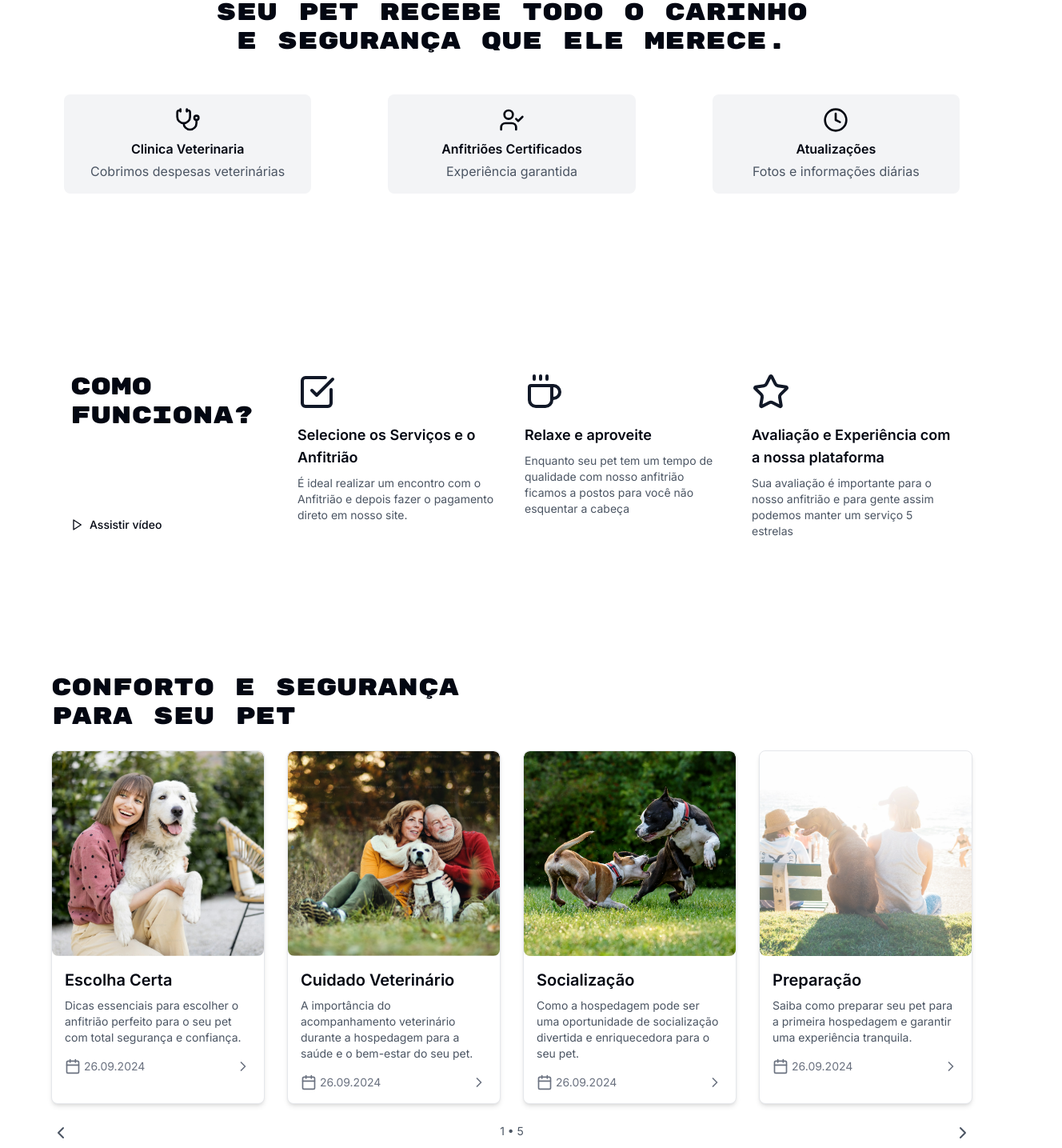
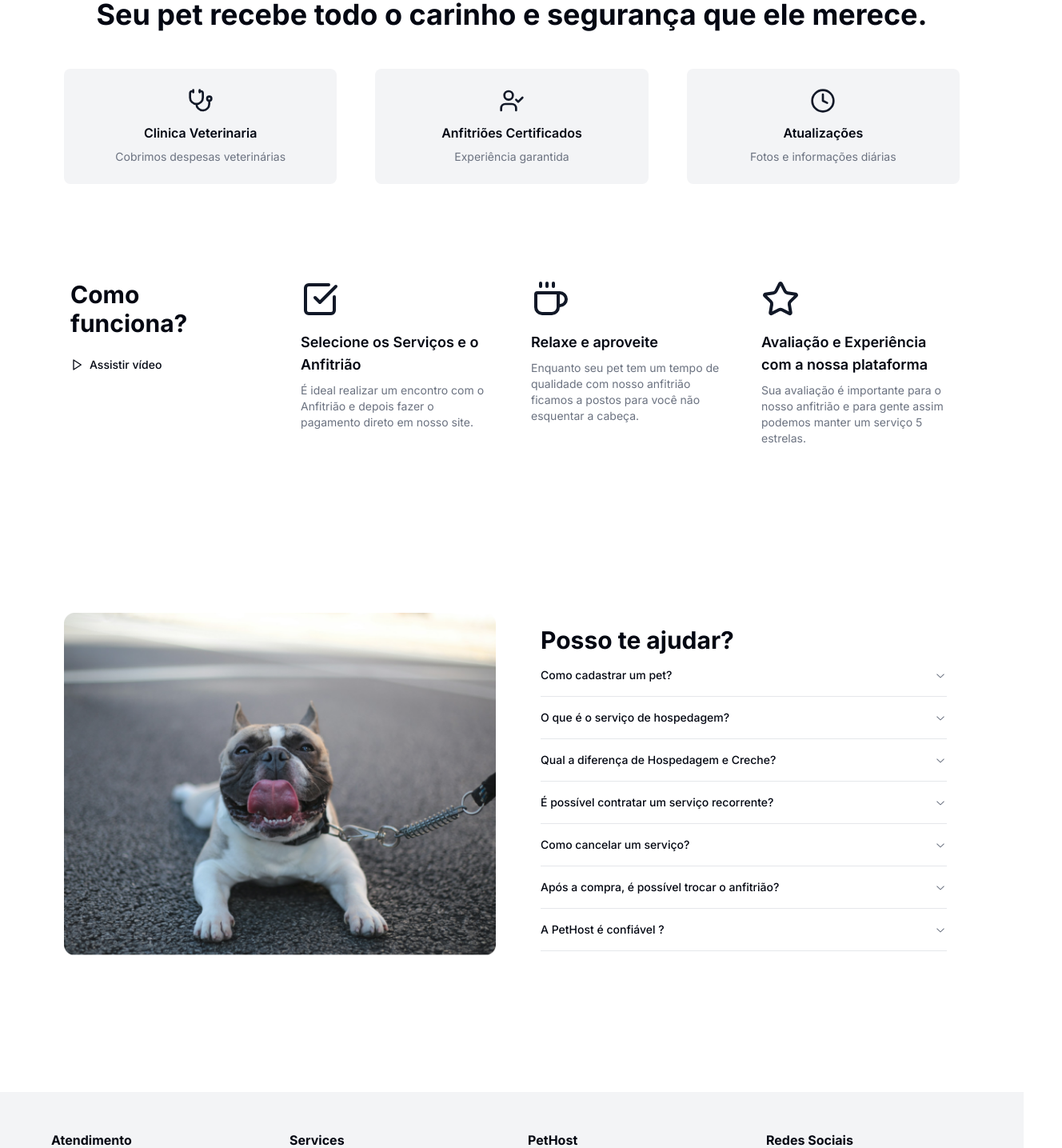
Before and after one commit to co-finampy/pethost-web, a Next.js app: page / in a window 1280 px wide. Shown: the part 580-2015 px from the top of the page at 80% size, 1328 px wide, since content can reach past the window. Built offline with nearby package versions, Linux system fonts and the light colour scheme.

Commit message:
fix(lp): mode responsive

```diff
--- a/src/app/(landing-page)/components/Beneficios.tsx
+++ b/src/app/(landing-page)/components/Beneficios.tsx
@@ -1,39 +1,36 @@
 import { Stethoscope, UserCheck, Clock } from "lucide-react"
-import { Rubik_Mono_One } from "next/font/google";
 
-const rubikMono = Rubik_Mono_One({
-  subsets: ["latin"],
-  weight: ["400"],
-});
-
-export default function Component() {
-  return (
-    <div className="max-w-6xl mx-auto px-4 py-6 mt-24">
-      <h1 className={"text-3xl font-bold text-center mb-12 " + rubikMono.className}>
-        Seu pet recebe todo o carinho <br /> e segurança que ele merece.
-      </h1>
-      <div className="flex flex-col sm:flex-row lg:gap-24 sm:gap-8  justify-center">
-        {[
+export function Beneficios() {
+  const benefits = [
     {
-            icon: <Stethoscope className="w-8 h-8" />,
+      icon: <Stethoscope className="w-6 h-6 sm:w-8 sm:h-8" />,
       title: "Clinica Veterinaria",
       description: "Cobrimos despesas veterinárias"
     },
     {
-            icon: <UserCheck className="w-8 h-8" />,
+      icon: <UserCheck className="w-6 h-6 sm:w-8 sm:h-8" />,
       title: "Anfitriões Certificados",
       description: "Experiência garantida"
     },
     {
-            icon: <Clock className="w-8 h-8" />,
+      icon: <Clock className="w-6 h-6 sm:w-8 sm:h-8" />,
       title: "Atualizações",
       description: "Fotos e informações diárias"
     }
-        ].map((item, index) => (
-          <div key={index} className="bg-gray-100 p-4 rounded-lg flex-1 flex flex-col items-center text-center">
-            {item.icon}
-            <h2 className="text-base font-semibold mt-2">{item.title}</h2>
-            <p className="text-base text-gray-600 mt-1">{item.description}</p>
+  ]
+
+  return (
+    <div className="max-w-6xl mx-auto px-4 py-6 mt-12 sm:mt-24">
+      <h1 className="text-2xl sm:text-3xl md:text-4xl font-bold text-center mb-8 sm:mb-12">
+        <span className="block sm:inline">Seu pet recebe todo o carinho</span>{' '}
+        <span className="block sm:inline">e segurança que ele merece.</span>
+      </h1>
+      <div className="grid grid-cols-1 sm:grid-cols-2 lg:grid-cols-3 gap-6 lg:gap-12">
+        {benefits.map((item, index) => (
+          <div key={index} className="bg-gray-100 p-4 sm:p-6 rounded-lg flex flex-col items-center text-center">
+            <div className="mb-3 text-primary">{item.icon}</div>
+            <h2 className="text-sm sm:text-base font-semibold mb-2">{item.title}</h2>
+            <p className="text-xs sm:text-sm text-muted-foreground">{item.description}</p>
           </div>
         ))}
       </div>
--- a/src/app/(landing-page)/components/BlogCards.tsx
+++ b/src/app/(landing-page)/components/BlogCards.tsx
@@ -1,81 +1,88 @@
-import Image from 'next/image';
-import { Card, CardContent } from '@/components/ui/card';
-import { Rubik_Mono_One } from "next/font/google";
-import { ChevronLeft, ChevronRight, Calendar } from 'lucide-react';
-import img1 from '../../public/images/img1.png'
-import img2 from '../../public/images/img2.png'
-import img3 from '../../public/images/img3.png'
-import img4 from '../../public/images/img4.png'
+"use client"
 
-
-const rubikMono = Rubik_Mono_One({
-    subsets: ["latin"],
-    weight: ["400"],
-  });
-
+import React from 'react'
+import Image from 'next/image'
+import { Card, CardContent } from '@/components/ui/card'
+import { ChevronLeft, ChevronRight, Calendar } from 'lucide-react'
+import { Button } from '@/components/ui/button'
 
 const items = [
   {
     title: 'Escolha Certa',
     description: 'Dicas essenciais para escolher o anfitrião perfeito para o seu pet com total segurança e confiança.',
     date: '26.09.2024',
-    image: img1,
+    image: '',
   },
   {
     title: 'Cuidado Veterinário',
     description: 'A importância do acompanhamento veterinário durante a hospedagem para a saúde e o bem-estar do seu pet.',
     date: '26.09.2024',
-    image: img2,
+    image: '',
   },
   {
     title: 'Socialização',
     description: 'Como a hospedagem pode ser uma oportunidade de socialização divertida e enriquecedora para o seu pet.',
     date: '26.09.2024',
-    image: img3,
+    image: '',
   },
   {
     title: 'Preparação',
     description: 'Saiba como preparar seu pet para a primeira hospedagem e garantir uma experiência tranquila.',
     date: '26.09.2024',
-    image: img4,
+    image: '',
   },
-];
+]
 
-export default function BlogCards() {
+export function BlogCards() {
   return (
-    <div className="max-w-6xl mx-auto pt-4 pb-4 mt-32 mb-28">
-      <h2 className={"text-3xl font-bold mb-6 " + rubikMono.className}>Conforto e Segurança <br /> para Seu Pet</h2>
-      <div className="grid grid-cols-1 sm:grid-cols-2 lg:grid-cols-4 gap-7">
+    <div className="max-w-6xl mx-auto px-4 sm:px-6 py-8 sm:py-12 md:py-16">
+      <div className="flex justify-between items-center mb-6 sm:mb-8 md:mb-10">
+        <h2
+          className="text-2xl sm:text-3xl md:text-4xl font-bold "
+        >
+          Conforto e Segurança <br className="sm:hidden" /> para Seu Pet
+        </h2>
+        <div className="flex space-x-2">
+          <Button variant="outline" size="icon">
+            <ChevronLeft className="h-4 w-4" />
+          </Button>
+          <Button variant="outline" size="icon">
+            <ChevronRight className="h-4 w-4" />
+          </Button>
+        </div>
+      </div>
+      <div className="overflow-hidden">
+        <div className="flex">
           {items.map((item, index) => (
-          <Card key={index} className="relative overflow-hidden rounded-lg shadow-md">
+            <div
+              key={index}
+              className="flex-[0_0_100%] min-w-0 sm:flex-[0_0_50%] lg:flex-[0_0_25%] pl-4 first:pl-0"
+            >
+              <Card className="h-full">
                 <Image
                   src={item.image}
                   alt={item.title}
                   width={600}
                   height={400}
-              className="w-full h-40 sm:h-48 md:h-56 lg:h-64 object-cover rounded-lg"
+                  className="w-full h-48 object-cover"
                 />
                 <CardContent className="p-4">
-              <h3 className="text-xl font-semibold mb-2">{item.title}</h3>
-              <p className="text-gray-600 text-sm mb-4">{item.description}</p>
-              <div className="flex items-center justify-between text-gray-500 text-sm">
-                <span className="flex items-center">
-                  <Calendar className="h-5 w-5 mr-1" /> {item.date}
-                </span>
-                <ChevronRight className="h-5 w-5" />
+                  <h3 className="text-lg font-semibold mb-2">{item.title}</h3>
+                  <p className="text-sm text-muted-foreground mb-4">
+                    {item.description}
+                  </p>
+                  <div className="flex items-center text-sm text-muted-foreground">
+                    <Calendar className="h-4 w-4 mr-1" />
+                    {item.date}
                   </div>
                 </CardContent>
               </Card>
+            </div>
           ))}
         </div>
-      <div className="flex justify-between mt-6">
-        <button className="text-gray-600 hover:text-gray-800">
-          <ChevronLeft className="h-6 w-6" /> {/* Ícone de seta para esquerda */}
-        </button>
-        <div className="text-sm text-gray-600">1 • 5</div>
-        <button className="text-gray-600 hover:text-gray-800">
-          <ChevronRight className="h-6 w-6" /> {/* Ícone de seta para direita */}
-        </button>
+      </div>
+      <div className="flex justify-center mt-4">
+        <Button variant="ghost" size="sm" />
       </div>
     </div>
   );
--- a/src/app/(landing-page)/components/Carrousel.tsx
+++ b/src/app/(landing-page)/components/Carrousel.tsx
@@ -13,7 +13,7 @@ import petImage1 from '../../public/images/image1.jpg'
 import petImage2 from '../../public/images/image2.jpg'
 import petImage3 from '../../public/images/image3.jpg'
 
-export function CarouselDemo() {
+export function CarouselHero() {
   const images = [
     petImage1,
     petImage2,
@@ -21,7 +21,7 @@ export function CarouselDemo() {
   ]
 
   return (
-    <Carousel className="max-w-7xl mx-auto px-4 sm:px-6 lg:px-8">
+    <Carousel className="max-w-7xl mx-auto px-4 sm:px-6 lg:px-8 overflow-x-hidden">
       <CarouselContent>
         {images.map((image, index) => (
           <CarouselItem key={index}>
--- a/src/app/(landing-page)/components/Comofunciona.tsx
+++ b/src/app/(landing-page)/components/Comofunciona.tsx
@@ -1,44 +1,42 @@
 import { Play, CheckSquare, Coffee, Star } from "lucide-react"
 import { Button } from "@/components/ui/button"
-import { Rubik_Mono_One } from "next/font/google";
 
-const rubikMono = Rubik_Mono_One({
-  subsets: ["latin"],
-  weight: ["400"],
-});
+export function ComoFunciona() {
+  const steps = [
+    {
+      icon: <CheckSquare className="w-8 h-8 sm:w-10 sm:h-10 md:w-12 md:h-12 text-primary" />,
+      title: "Selecione os Serviços e o Anfitrião",
+      description: "É ideal realizar um encontro com o Anfitrião e depois fazer o pagamento direto em nosso site.",
+    },
+    {
+      icon: <Coffee className="w-8 h-8 sm:w-10 sm:h-10 md:w-12 md:h-12 text-primary" />,
+      title: "Relaxe e aproveite",
+      description: "Enquanto seu pet tem um tempo de qualidade com nosso anfitrião ficamos a postos para você não esquentar a cabeça.",
+    },
+    {
+      icon: <Star className="w-8 h-8 sm:w-10 sm:h-10 md:w-12 md:h-12 text-primary" />,
+      title: "Avaliação e Experiência com a nossa plataforma",
+      description: "Sua avaliação é importante para o nosso anfitrião e para gente assim podemos manter um serviço 5 estrelas.",
+    },
+  ]
 
-export default function Component() {
   return (
-    <div className="max-w-6xl ml-auto mr-auto p-6 mt-44">
-      <div className="grid grid-cols-1 md:grid-cols-4 gap-8">
-        <div className="flex flex-col justify-between md:pr-8">
-          <h2 className={"text-3xl font-bold mb-4 " + rubikMono.className}>Como funciona?</h2>
-          <Button variant="ghost" className="flex items-center text-sm justify-start px-0">
+    <div className="max-w-6xl mx-auto px-4 sm:px-6 py-12 sm:py-16 md:py-24">
+      <div className="grid grid-cols-1 md:grid-cols-2 lg:grid-cols-4 gap-8 md:gap-12">
+        <div className="flex flex-col md:pr-4 lg:pr-8">
+          <h2 className="text-2xl sm:text-3xl font-bold mb-4">Como funciona?</h2>
+          <Button variant="ghost" className="flex items-center text-sm justify-start px-0 mb-6 md:mb-0">
             <Play className="w-4 h-4 mr-2" />
             Assistir vídeo
           </Button>
         </div>
-        <div className="flex flex-col items-start">
-          <CheckSquare className="w-12 h-12 text-primary mb-4" />
-          <h3 className="text-lg font-semibold mb-2">Selecione os Serviços e o Anfitrião</h3>
-          <p className="text-sm text-gray-600">
-            É ideal realizar um encontro com o Anfitrião e depois fazer o pagamento direto em nosso site.
-          </p>
-        </div>
-        <div className="flex flex-col items-start">
-          <Coffee className="w-12 h-12 text-primary mb-4" />
-          <h3 className="text-lg font-semibold mb-2">Relaxe e aproveite</h3>
-          <p className="text-sm text-gray-600">
-            Enquanto seu pet tem um tempo de qualidade com nosso anfitrião ficamos a postos para você não esquentar a cabeça
-          </p>
-        </div>
-        <div className="flex flex-col items-start">
-          <Star className="w-12 h-12 text-primary mb-4" />
-          <h3 className="text-lg font-semibold mb-2">Avaliação e Experiência com a nossa plataforma</h3>
-          <p className="text-sm text-gray-600">
-            Sua avaliação é importante para o nosso anfitrião e para gente assim podemos manter um serviço 5 estrelas
-          </p>
-        </div>
+        {steps.map((step, index) => (
+          <div key={index} className="flex flex-col items-start">
+            <div className="mb-4">{step.icon}</div>
+            <h3 className="text-base sm:text-lg font-semibold mb-2">{step.title}</h3>
+            <p className="text-sm text-muted-foreground">{step.description}</p>
+          </div>
+        ))}
       </div>
     </div>
   )
--- a/src/app/(landing-page)/components/Faq.tsx
+++ b/src/app/(landing-page)/components/Faq.tsx
@@ -5,14 +5,8 @@ import {
   AccordionItem,
   AccordionTrigger,
 } from "@/components/ui/accordion";
-import {CardContent } from "@/components/ui/card";
-import { Rubik_Mono_One } from "next/font/google";
+import { CardContent } from "@/components/ui/card";
 import imageFaq from "../../public/images/image-faq.png";
-
-const rubikMono = Rubik_Mono_One({
-  subsets: ["latin"],
-  weight: ["400"],
-});
 
 const faqItems = [
   {
@@ -45,7 +39,7 @@ const faqItems = [
   },
 ];
 
-export default function Faq() {
+export function Faq() {
   return (
     <div className="max-w-6xl mx-auto p-2 mt-24">
       <div className="grid grid-cols-1 md:grid-cols-2 gap-6">
@@ -62,7 +56,7 @@ export default function Faq() {
         </div>
         <div>
           <CardContent className="p-6">
-            <span className={"text-3xl font-bold mb-4 " + rubikMono.className}>
+            <span className="text-3xl font-bold mb-4">
               Posso te ajudar?
             </span>
             <Accordion type="single" collapsible className="w-full">
--- a/src/app/(landing-page)/components/Footer.tsx
+++ b/src/app/(landing-page)/components/Footer.tsx
@@ -1,6 +1,6 @@
 import Link from 'next/link'
 
-export default function Footer() {
+export function Footer() {
   return (
     <footer className="bg-gray-100 py-12 mt-36">
       <div className="container mx-auto px-4">
--- a/src/app/(landing-page)/components/Navbar.tsx
+++ b/src/app/(landing-page)/components/Navbar.tsx
@@ -2,14 +2,9 @@
 import { Button } from "@/components/ui/button";
 import { Sheet, SheetContent, SheetTrigger } from "@/components/ui/sheet";
 import { Menu } from "lucide-react";
-import { Rubik_Mono_One } from "next/font/google";
 import Link from "next/link";
 import { useState } from "react";
 
-const rubikMono = Rubik_Mono_One({
-  subsets: ["latin"],
-  weight: ['400'],
-});
 
 export function Navbar() {
   const [isOpen, setIsOpen] = useState(false);
@@ -25,7 +20,7 @@ export function Navbar() {
       <div className="flex justify-between h-16">
         <div className="flex items-center flex-shrink-0">
           <Link href="/" className="flex items-center">
-            <span className={"text-xl font-bold text-gray-900 " + rubikMono.className}>
+            <span className="text-xl font-bold text-gray-900">
               PetHost
             </span>
           </Link>
--- a/src/app/(landing-page)/page.tsx
+++ b/src/app/(landing-page)/page.tsx
@@ -1,9 +1,8 @@
-import BlogCards from "./components/BlogCards";
-import Beneficios from "./components/Beneficios";
-import { CarouselDemo } from "./components/Carrousel";
-import ComoFunciona from "./components/Comofunciona";
-import Faq from "./components/Faq";
-import Footer from "./components/Footer";
+import {Beneficios} from "./components/Beneficios";
+import { CarouselHero } from "./components/Carrousel"
+import {ComoFunciona} from "./components/Comofunciona";
+import {Faq} from "./components/Faq";
+import {Footer} from "./components/Footer";
 import { Navbar } from "./components/Navbar";
 
 
@@ -11,10 +10,10 @@ export default function Home() {
   return (
     <>
     <Navbar />
-    <CarouselDemo />
+    <CarouselHero />
     <Beneficios/>
     <ComoFunciona />
-    <BlogCards />
+    {/* <BlogCards /> */}
     <Faq />
     <Footer />
     </>
```
Lines whose indentation alone changed are shown as unchanged.
